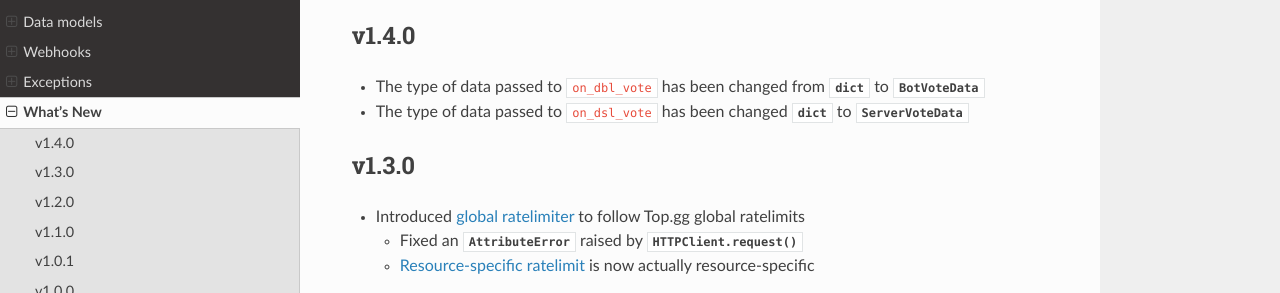
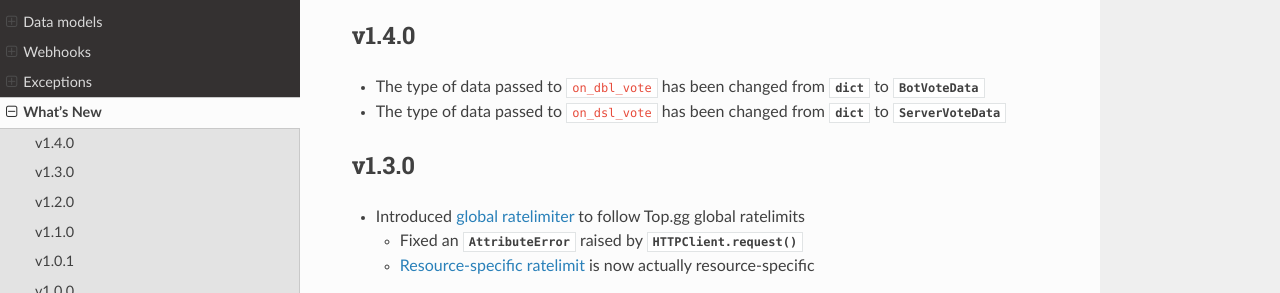
Before and after one commit to Top-gg-Community/python-sdk, a Sphinx documentation site: the page built from docs/whats_new.rst, in a window 1280 px wide and 900 px high. Shown: the part 213-506 px from the top of the window. Built offline with Sphinx 7.4.7 and the Read the Docs theme 2.0.0, drawn with Linux system fonts in a browser that asks for light colours.

Commit message:
... no one saw this.

```diff
--- a/docs/whats_new.rst
+++ b/docs/whats_new.rst
@@ -12,7 +12,7 @@ v1.4.0
 ======
 
 * The type of data passed to ``on_dbl_vote`` has been changed from :class:`dict` to :class:`BotVoteData`
-* The type of data passed to ``on_dsl_vote`` has been changed :class:`dict` to :class:`ServerVoteData`
+* The type of data passed to ``on_dsl_vote`` has been changed from :class:`dict` to :class:`ServerVoteData`
 
 v1.3.0
 ======
```
